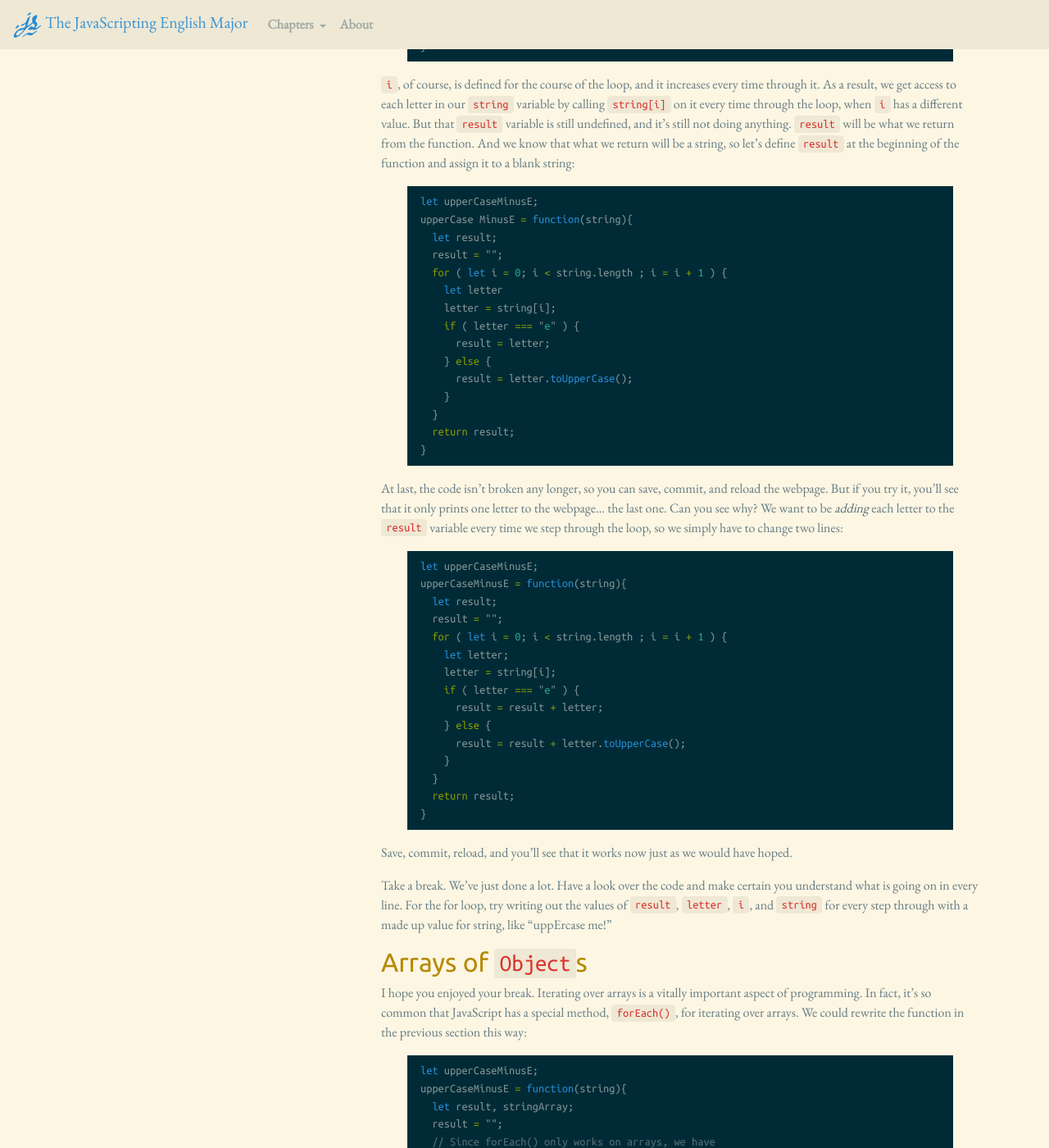
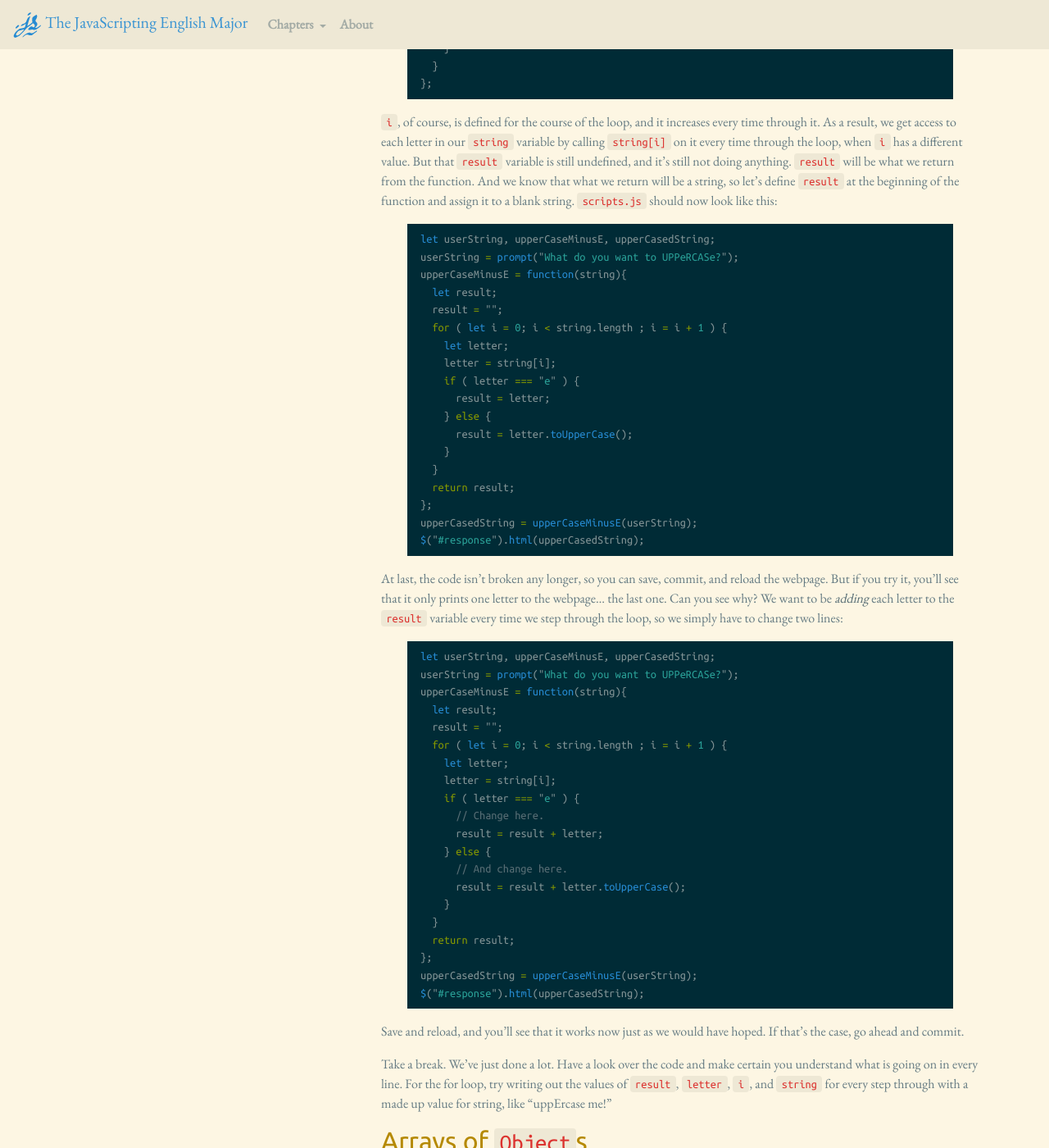
Before and after one commit to muziejus/javascripting-english-major, a Jekyll site: the page built from 6-abstraction.md, in a window 1280 px wide and 1400 px high, scrolled down 3462 px. Shown: the whole window at 82% size. Built offline with Jekyll 4.4.1, drawn with Linux system fonts in a browser that asks for light colours; nearby versions of some CDN libraries; some of the changed text lies outside the part shown.

Commit message:
6 and 7 done.

````diff
--- a/6-abstraction.md
+++ b/6-abstraction.md
@@ -26,7 +26,7 @@
 forever.
 
 Another way of thinking about abstraction is through a programming philosophy
-called “DRY,” for “Don’t Repeat Yourself.” If you find yourself writing the
+called **DRY**, for “Don’t Repeat Yourself.” If you find yourself writing the
 same kind of code over and over, it means you haven’t thought about the
 problem abstractly enough to realize moments where your code could benefit
 from abstraction.
@@ -56,9 +56,9 @@
 `console.log()` to write to the console so far, but try this in the console:
 
 ```javascript
-let f;
-f = function(){ return "I am a return value." };
-f();
+> let f;
+> f = function(){ return "I am a return value." };
+> f();
 ```
 
 First, note that I collapsed the entire function definition to one line. But,
@@ -96,9 +98,9 @@
 **chain** the two methods:
 
 ```javascript
-let turtles, sortedReversedTurtles;
-turtles = ["Leonardo", "Donatello", "Raphael", "Michelangelo"];
-sortedReversedTurtles = turtles.sort().reverse();
+> let turtles, sortedReversedTurtles;
+> turtles = ["Leonardo", "Donatello", "Raphael", "Michelangelo"];
+> sortedReversedTurtles = turtles.sort().reverse();
 //--> ["Raphael", "Michelangelo", "Leonardo", "Donatello"]
 ```
 
@@ -130,19 +132,22 @@
 
 We know that strings can behave a bit like arrays, in that they have a
 `.length` property and index values. They also have the method
-`.toUpperCase()`, which makes string all caps. What if we wanted to write a
+`.toUpperCase()`, which makes a string all caps. What if we wanted to write a
 function that made every letter upper case *except* “e”? Let’s close the
-console for now and work this out in Atom:
+console for now and work this out in Atom. Erase your `scripts.js` and type in
+this:
 
 ```javascript
-// First, we need a string from the user
 let userString, upperCaseMinusE, upperCasedString;
+// First, we need a string from the user.
 userString = prompt("What do you want to UPPeRCASe?");
 // Second, we need to create our function.
 upperCaseMinusE = function(string){
-  // Something will happen here
-}
-// Third, we need to pass the user’s string to the function
+  // Something will happen here…
+};
+// Third, we need to pass the user’s string to the
+// function and assign the return value to a
+// variable.
 upperCasedString = upperCaseMinusE(userString);
 // And we can then print the string to the webpage.
 $("#response").html(upperCasedString);
@@ -157,14 +162,13 @@
 write:
 
 ```javascript
-let upperCaseMinusE;
 upperCaseMinusE = function(string){
   if ( letter === "e" ) {
     result = letter;
   } else {
     result = letter.toUpperCase();
   }
-}
+};
 ```
 
 This code won’t yet work, mostly because it references two variables,
@@ -175,7 +179,6 @@
 condition, and the afterthought. So let’s add a for loop to our function:
 
 ```javascript
-let upperCaseMinusE;
 upperCaseMinusE = function(string){
   for ( let i = 0; i < string.length ; i = i + 1 ) {
     if ( letter === "e" ) {
@@ -184,7 +187,7 @@
       result = letter.toUpperCase();
     }
   }
-}
+};
 ```
 
 `letter` still isn’t defined, but we’re at least iterating over the string.
@@ -194,10 +197,9 @@
 to do with zero indexing. Recall that to get the first letter of a string, we
 need to ask it for `string[0]`. So the first time through the loop, we want
 `i` to be 0, so that we can ask for `string[i]` and get the zeroth letter in
-the string. And that’s how we’ll define `letter`!
+the string. And that’s what we’ll assign to `letter`!
 
 ```javascript
-let upperCaseMinusE;
 upperCaseMinusE = function(string){
   for ( let i = 0; i < string.length ; i = i + 1 ) {
     let letter;
@@ -208,7 +210,7 @@
       result = letter.toUpperCase();
     }
   }
-}
+};
 ```
 
 `i`, of course, is defined for the course of the loop, and it increases every
@@ -217,15 +219,17 @@
 has a different value. But that `result` variable is still undefined, and it’s
 still not doing anything. `result` will be what we return from the function.
 And we know that what we return will be a string, so let’s define `result` at
-the beginning of the function and assign it to a blank string:
+the beginning of the function and assign it to a blank string. `scripts.js`
+should now look like this:
 
 ```javascript
-let upperCaseMinusE;
-upperCase MinusE = function(string){
+let userString, upperCaseMinusE, upperCasedString;
+userString = prompt("What do you want to UPPeRCASe?");
+upperCaseMinusE = function(string){
   let result;
   result = "";
   for ( let i = 0; i < string.length ; i = i + 1 ) {
-    let letter
+    let letter;
     letter = string[i];
     if ( letter === "e" ) {
       result = letter;
@@ -234,7 +238,9 @@
     }
   }
   return result;
-}
+};
+upperCasedString = upperCaseMinusE(userString);
+$("#response").html(upperCasedString);
 ```
 
 At last, the code isn’t broken any longer, so you can save, commit, and reload
@@ -244,7 +250,8 @@
 have to change two lines:
 
 ```javascript
-let upperCaseMinusE;
+let userString, upperCaseMinusE, upperCasedString;
+userString = prompt("What do you want to UPPeRCASe?");
 upperCaseMinusE = function(string){
   let result;
   result = "";
@@ -252,17 +259,21 @@
     let letter;
     letter = string[i];
     if ( letter === "e" ) {
+      // Change here.
       result = result + letter;
     } else {
+      // And change here.
       result = result + letter.toUpperCase();
     }
   }
   return result;
-}
+};
+upperCasedString = upperCaseMinusE(userString);
+$("#response").html(upperCasedString);
 ```
 
-Save, commit, reload, and you’ll see that it works now just as we would have
-hoped.
+Save and reload, and you’ll see that it works now just as we would have
+hoped. If that’s the case, go ahead and commit.
 
 Take a break. We’ve just done a lot. Have a look over the code and make
 certain you understand what is going on in every line. For the for loop, try
@@ -275,18 +286,17 @@
 
 I hope you enjoyed your break. Iterating over arrays is a vitally important
 aspect of programming. In fact, it’s so common that JavaScript has a special
-method, `forEach()`, for iterating over arrays. We could rewrite the function
+method, `.forEach()`, for iterating over arrays. We could rewrite the function
 in the previous section this way:
 
 ```javascript
-let upperCaseMinusE;
 upperCaseMinusE = function(string){
   let result, stringArray;
   result = "";
   // Since forEach() only works on arrays, we have
   // to convert the string to an array:
   stringArray = string.split("");
-  // now we call forEach() on stringArray:
+  // Now we call forEach() on stringArray:
   stringArray.forEach(function(letter){
     if ( letter === "e" ) {
       result = result + letter;
@@ -295,7 +305,7 @@
     }
   }) // Note the parenthesis!
   return result;
-}
+};
 ```
 
 The savings in terms of typing aren’t that great, but `.forEach()` becomes far
@@ -316,7 +326,7 @@
 
 Each turtle has three properties, `.name`, `.color`, and `.weapon`. And then
 we put all four turtles into an array, `turtles`. Now let’s say we want a list
-of their weapons on the webpage. In Atom, type out:
+of their weapons on the webpage. In `scripts.js`, type out:
 
 ```javascript
 let leonardo, donatello, raphael, michelangelo, turtles, weapons;
@@ -329,7 +339,7 @@
 $("#response").html(weapons);
 ```
 
-Of course, `weapons` is blank for the time being, so our `<div>` on the
+Of course, `weapons` is blank for the time being, so `#response` on the
 webpage will just be blank. How can we get the list of weapons, though? We
 need to iterate over the list of turtles and get each turtle’s individual
 weapon. Then we can put those together into the `weapons` string and be on our
@@ -343,7 +353,7 @@
 
 Weapons starts out blank, but then every time through the `.forEach()` loop,
 it gets its previous value, plus the value of the turtle’s `.weapon` property,
-plus a space. If you save, commit, and reload, you should now get a list of
+plus a space. If you save and reload the browser, you should now get a list of
 all the turtles’ weapons. This is great, but we can do better.
 
 </section>
````
Also changed, not shown: other parts of 6-abstraction.md (+25 -23 lines), 7-errors.md (+19 -14 lines).
